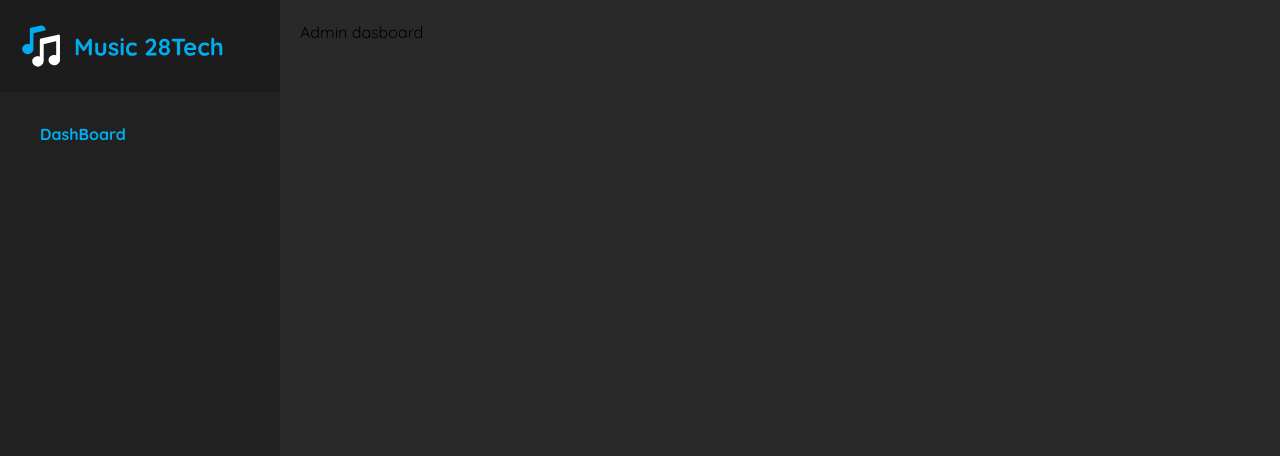
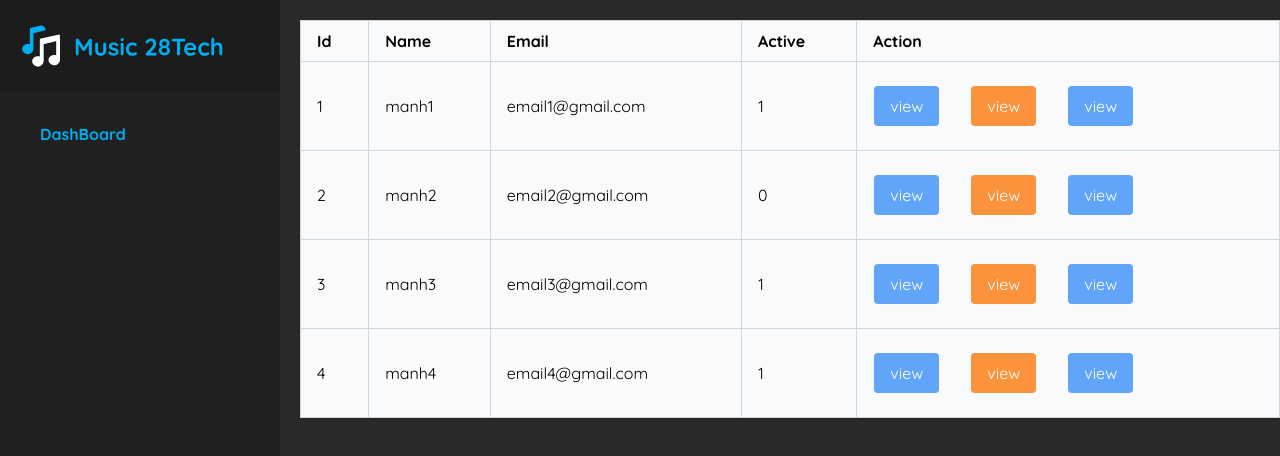
Before and after one commit to Subzerozzz/Project_FER, a React (Create React App) app: page /dashboard in a window 1280 px wide. Shown: the top 456 px of the page. Built offline with nearby package versions, Linux system fonts and the light colour scheme.

Commit message:
create dashboard admin

```diff
--- a/src/App.js
+++ b/src/App.js
@@ -15,7 +15,7 @@ import { SingersPage } from "./pages/Singers/SingersPage";
 import { SongDetail } from "./pages/Song/SongDetail";
 import { SongLayout } from "./pages/Song/SongLayout";
 import { Wishlist } from "./pages/Wishlist/Wishlist";
-import DashBoard from "./pages/Admin/Dashboard";
+import { LayoutAdmin } from "./componentsAdmin/layouts/LayoutAdmin";
 
 function App() {
   return (
@@ -41,7 +41,7 @@ function App() {
             <Route path="wishlist" element={<Wishlist />} />
             <Route path="*" element={<NotFound />}></Route>
           </Route>
-           <Route path="dashboard" element={<DashBoard/>}/>
+           <Route path="dashboard" element={<LayoutAdmin/>}/>
         </Routes>
       </BrowserRouter>
     </>
--- a/src/componentsAdmin/layouts/LayoutAdmin.js
+++ b/src/componentsAdmin/layouts/LayoutAdmin.js
@@ -1,5 +1,5 @@
-import { Outlet } from "react-router-dom";
 import { SiderAdmin } from "./SiderAdmin";
+import DashBoard from "../../pages/Admin/Dashboard";
 export const LayoutAdmin = () => {
   return (
     <>
@@ -11,7 +11,8 @@ export const LayoutAdmin = () => {
             </div>
             <div className="flex-1 mt-[20px]">
             <main className="mb-[150px]">
-                <Outlet />
+                {/* <Outlet /> */}
+                <DashBoard/>
               </main>
             </div>
           </div>
--- a/src/componentsAdmin/layouts/SiderAdmin.js
+++ b/src/componentsAdmin/layouts/SiderAdmin.js
@@ -8,7 +8,7 @@ export const SiderAdmin = () => {
     <>
       <div className="bg-[#212121] h-[100vh] fixed w-[280px]">
         <div className="sider_logo py-[25px] bg-[#1C1C1C] pl-[20px] h-[92px]">
-          <Link to="/">
+          <Link to="/dashboard">
             <img
               src="/Logo.svg"
               alt="logo"
--- a/src/pages/Admin/Dashboard.js
+++ b/src/pages/Admin/Dashboard.js
@@ -1,51 +1,46 @@
-import { Link } from "react-router-dom"
-import { NavLink } from "react-router-dom";
-import {
-  FaHouse,
-} from "react-icons/fa6";
+
 export default function DashBoard(){
+    const account = [
+        {id:1,name:"manh1",email:'email1@gmail.com',active:1},
+        {id:2,name:"manh2",email:'email2@gmail.com',active:0},
+        {id:3,name:"manh3",email:'email3@gmail.com',active:1},
+        {id:4,name:"manh4",email:'email4@gmail.com',active:1},
+    ]
     return(
       <>
-      <div className="">
-        <div className="container mx-[auto]">
-          <div className="flex gap-[20px]">
-            <div className="sidebar w-[280px]">
-             <div className="bg-[#212121] h-[100vh] fixed w-[280px]">
-        <div className="sider_logo py-[25px] bg-[#1C1C1C] pl-[20px] h-[92px]">
-          <Link to="/">
-            <img
-              src="/Logo.svg"
-              alt="logo"
-              className=""
-            />
-          </Link>
-        </div>
-        <nav className="sider_navbar py-[30px] px-[20px]">
-        <ul className="">
-          <li className="mb-[30px]" >
-              <NavLink
-                to="/dashboard"
-                className="text-[white] font-[700] text-[16px] flex gap-[20px] hover:text-[#00ADEF] capitalize"
-              >
-                <span>{FaHouse}</span>
-                DashBoard
-              </NavLink>
-            </li>
+      <div>
+        <table class="table-auto w-full border-collapse border border-gray-300">
+            <thead>
+                <tr class="bg-gray-50">
+                    <th class="border border-gray-300 px-4 py-2 text-left">Id</th>
+                    <th class="border border-gray-300 px-4 py-2 text-left">Name</th>
+                    <th class="border border-gray-300 px-4 py-2 text-left">Email</th>
+                    <th class="border border-gray-300 px-4 py-2 text-left">Active</th>
+                    <th class="border border-gray-300 px-4 py-2 text-left">Action</th>
+                </tr>
+            </thead>
+            <tbody>
+                {
+            account?.map((acc) => {
+                return(
+               <tr key={acc.id} class="bg-gray-50">
+                 <td class="border border-gray-300 px-4 py-2">{acc.id}</td>
+                 <td class="border border-gray-300 px-4 py-2">{acc.name}</td>
+                 <td class="border border-gray-300 px-4 py-2">{acc.email}</td>
+                 <td class="border border-gray-300 px-4 py-2">{acc.active}</td>
+                 <td class="border border-gray-300  py-2">
+                <button class="bg-blue-400 text-white px-4 py-2 m-4 rounded">view</button>
+                <button class="bg-orange-400 text-white px-4 py-2 m-4 rounded">view</button>
+                <button class="bg-blue-400 text-white px-4 py-2 m-4 rounded">view</button>
+                 </td>
+               </tr>
+               )
+               })
+            }
+            </tbody>
+        </table>
 
-        </ul>
-      </nav>
       </div>
-            </div>
-            <div className="flex-1 mt-[20px]">
-            <main className="mb-[150px]">
-               <div>Admin dasboard</div>
-              </main>
-            </div>
-          </div>
-        </div>
-      </div>
-      <div>
-      </div>
-    </>
+     </>
     )
 }
```
